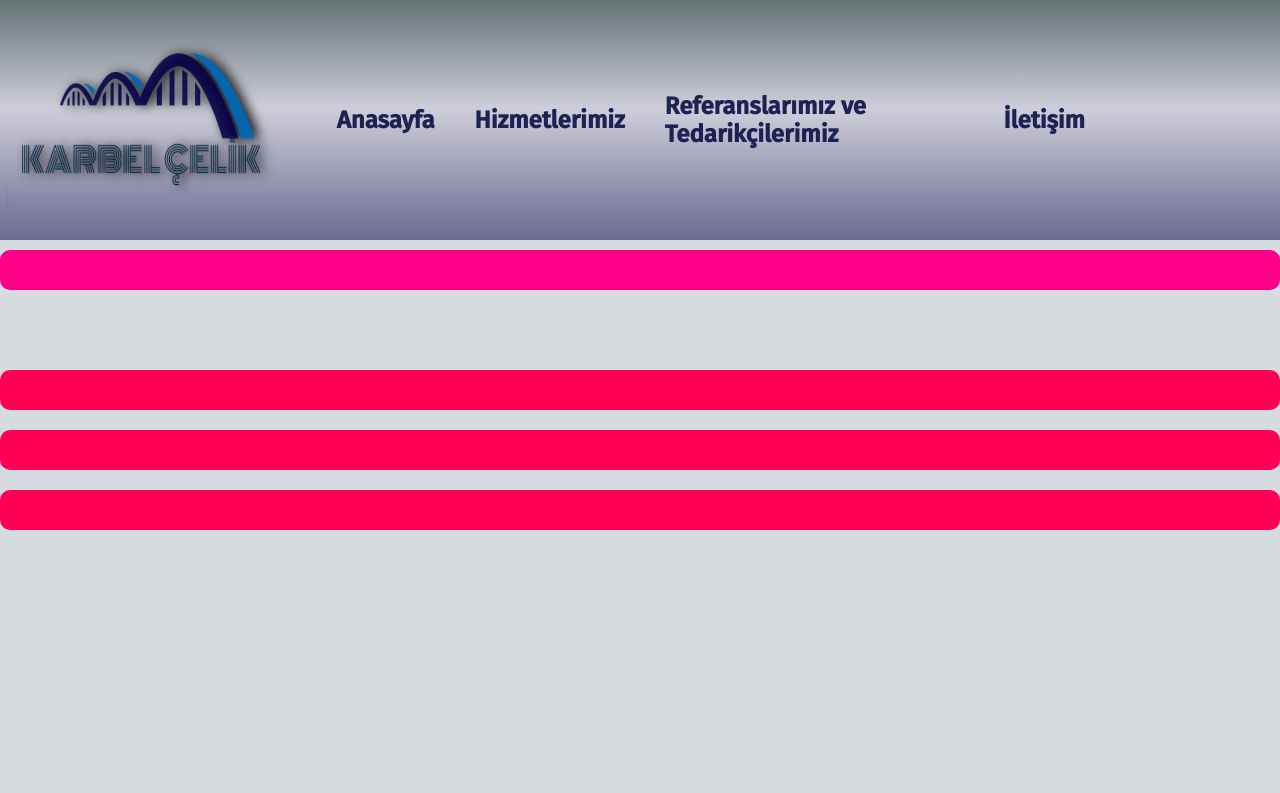
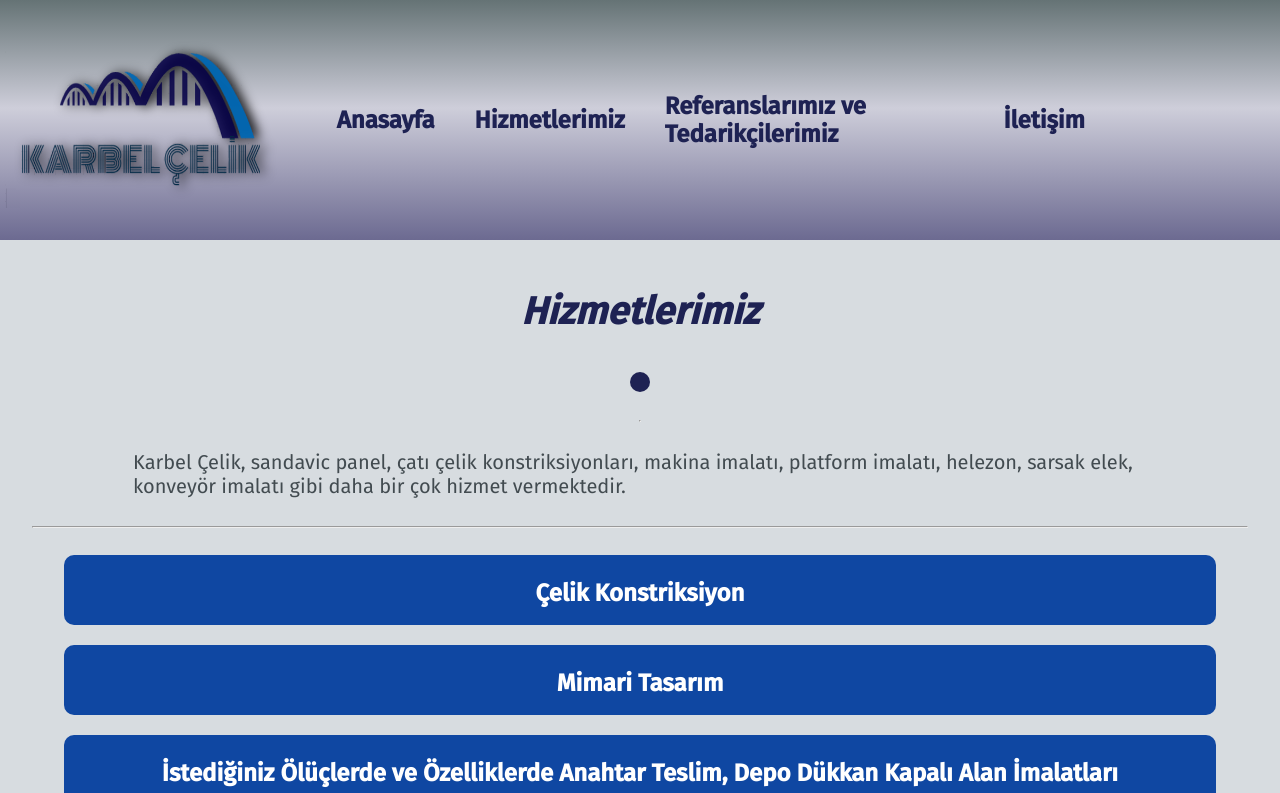
Before and after one commit to pnzrkmpfwgn/client, a Next.js app: page /hizmetlerimiz in a window 1280 px wide. Shown: the top 793 px of the page. Built offline with nearby package versions, Linux system fonts and the light colour scheme.

Commit message:
Finished logical aspects of services and main menu

```diff
--- a/components/accordion/ContentPlaceholder.js
+++ b/components/accordion/ContentPlaceholder.js
@@ -1,33 +1,85 @@
-import { motion } from 'framer-motion';
-import { mix } from 'popmotion';
-import styles from '../../styles/hizmetlerimiz.module.css';
+import { motion, AnimatePresence } from "framer-motion";
+import styles from "../../styles/hizmetlerimiz.module.css";
+import { ServiceData } from "../../data/ServiceData";
+import { useState } from "react";
+import { wrap } from "popmotion";
 
-const randomInt = (min, max) => Math.round(mix(min, max, Math.random()))
-const generateParagraphLength = () => randomInt(5, 20);
-const generateWordLength = () => randomInt(20, 100);
+const swipeConfidenceThreshold = 10000;
+const swipePower = (offset, velocity) => {
+  return Math.abs(offset) * velocity;
+};
 
-const paragraphs = [...Array(3)].map(() => {
-    return [...Array(generateParagraphLength())].map(generateWordLength);
-})
+const variants = {
+  enter: (direction) => {
+    return {
+      x: direction > 0 ? 1000 : -1000,
+      opacity: 0,
+    };
+  },
+  center: {
+    zIndex: 1,
+    x: 0,
+    opacity: 1,
+  },
+  exit: (direction) => {
+    return {
+      zIndex: 0,
+      x: direction < 0 ? 1000 : -1000,
+      opacity: 0,
+    };
+  },
+};
 
-export const Word = ({ width }) => <div className="word" style={{ width }} />;
+export const ContentPlaceholder = ({ index }) => {
+  const [[page, direction], setPage] = useState([0, 0]);
 
-const Paragraph = ({ words }) => (
-    <div className={styles.paragraph}>
-        {words.map(width => (
-            <Word width={width} />
-        ))}
-    </div>
-);
+  const paginate = (newDirection) => {
+    setPage([page + newDirection, newDirection]);
+  };
 
-export const ContentPlaceholder = () => (
+  const imageIndex = wrap(0, ServiceData[index].images.length, page);
+  return (
     <motion.div
-        variants={{ collapsed: { scale: 0.8 }, open: { scale: 1 } }}
-        transition={{ duration: 0.8 }}
-        className={styles.content_placeholder}
+      variants={{ collapsed: { scale: 0.8 }, open: { scale: 1 } }}
+      transition={{ duration: 0.8 }}
+      className={styles.content_placeholder}
     >
-        {paragraphs.map(words => (
-            <Paragraph words={words} />
-        ))}
+      <div className={styles.container}>
+        <AnimatePresence initial={false} custom={direction}>
+          <motion.img
+            className={styles.img}
+            key={page}
+            src={ServiceData[index].images[imageIndex]}
+            custom={direction}
+            variants={variants}
+            initial="enter"
+            animate="center"
+            exit="exit"
+            transition={{
+              x: { type: "spring", stiffness: 300, damping: 30 },
+              opacity: { duration: 0.2 },
+            }}
+            drag="x"
+            dragConstraints={{ left: 0, right: 0 }}
+            dragElastic={1}
+            onDragEnd={(e, { offset, velocity }) => {
+              const swipe = swipePower(offset.x, velocity.x);
+
+              if (swipe < -swipeConfidenceThreshold) {
+                paginate(1);
+              } else if (swipe > swipeConfidenceThreshold) {
+                paginate(-1);
+              }
+            }}
+          />
+        </AnimatePresence>
+        <div className={styles.prev} onClick={() => paginate(-1)}>
+          {">"}
+        </div>
+        <div className={styles.next} onClick={() => paginate(1)}>
+          {">"}
+        </div>
+      </div>
     </motion.div>
-)
+  );
+};
--- a/components/layout/layout.js
+++ b/components/layout/layout.js
@@ -21,7 +21,6 @@ export default function Layout({ children }) {
   //     window.removeEventListener("resize", onResize);
   //   };
   // }, []);
-  console.log(size);
   return (
     <>
       {size ? null : <div ref={ref} className={classes.content} ></div>}
--- a/components/layout/nav/nav.js
+++ b/components/layout/nav/nav.js
@@ -33,7 +33,7 @@ export default function Nav({ visible }) {
 
   return (
     <nav style={style} className={classes.Nav}>
-      <Link href="/">
+      <Link href="/anasayfa">
         <a style={logoStyle}>
           <Image
             title="Karbel Çelik"
@@ -48,7 +48,7 @@ export default function Nav({ visible }) {
       </Link>
       <ul className={classes.links_container}>
         <li>
-          <Link href="/">
+          <Link href="/anasayfa">
             <a
               className={classes.link}
               title="Hakkımızda Linki"
--- a/pages/hizmetlerimiz.js
+++ b/pages/hizmetlerimiz.js
@@ -1,21 +1,24 @@
 import { useState } from "react";
 import { motion, AnimatePresence } from "framer-motion";
 import { ContentPlaceholder } from "../components/accordion/ContentPlaceholder";
-import styles from '../styles/hizmetlerimiz.module.css';
+import { ServiceData } from "../data/ServiceData";
+import { Fragment } from "react/cjs/react.production.min";
+import styles from "../styles/hizmetlerimiz.module.css";
 
-const accordionIds = [0, 1, 2, 3];
-const Accordion = ({ i, expanded, setExpanded }) => {
+const Accordion = ({ i, title, expanded, setExpanded, index }) => {
   const isOpen = i === expanded;
 
   return (
     <>
       <motion.div
-              className={styles.container}
+        className={styles.accordion_container}
         initial={false}
-              animate={{ backgroundColor: isOpen ? "#FF0088" : "#ff0055FF" }}
+        animate={{ backgroundColor: isOpen ? "#0f67a2" : "#0f47a2" }}
         onClick={() => setExpanded(isOpen ? false : i)}
-          />
-          <AnimatePresence initial={false} >
+      >
+        <p className={styles.service_title}>{title}</p>
+      </motion.div>
+      <AnimatePresence initial={false}>
         {isOpen && (
           <motion.section
             className={styles.section}
@@ -25,11 +28,11 @@ const Accordion = ({ i, expanded, setExpanded }) => {
             exit="collapsed"
             variants={{
               open: { opacity: 1, height: "auto" },
-                          collapsed:{opacity:0,height:0}
+              collapsed: { opacity: 0, height: 0 },
             }}
-                      transition={{duration:0.8, ease:[0.04,0.62,0.23,0.98]}}
+            transition={{ duration: 0.8, ease: [0.04, 0.62, 0.23, 0.98] }}
           >
-<ContentPlaceholder />
+            <ContentPlaceholder index={index} />
           </motion.section>
         )}
       </AnimatePresence>
@@ -40,7 +43,50 @@ const Accordion = ({ i, expanded, setExpanded }) => {
 export default function Services() {
   const [expanded, setExpanded] = useState(0);
 
-    return accordionIds.map((i) => (
-        <Accordion i={i} expanded={expanded} setExpanded={setExpanded} />
-    ))
+  return (
+    <>
+      <div
+        style={{
+          display: "flex",
+          flexDirection: "column",
+          justifyContent: "center",
+          alignItems: "center",
+        }}
+      >
+        {" "}
+        <h3
+          title="Hizmetlerimiz Ana Başlığı"
+          id="hizmetlerimiz_ana_başlığı"
+          className={styles.heading}
+        >
+          {" "}
+          Hizmetlerimiz{" "}
+        </h3>
+        <div className={styles.icon_container}>
+          {" "}
+          <i className={"fas fa-wrench fa-3x " + styles.icon}></i>{" "}
+        </div>
+        <hr />
+        <p className={styles.info}>
+          {" "}
+          Karbel Çelik, sandavic panel, çatı çelik konstriksiyonları, makina
+          imalatı, platform imalatı, helezon, sarsak elek, konveyör imalatı gibi
+          daha bir çok hizmet vermektedir.{" "}
+        </p>
+        <hr style={{width:"95%"}} />
+        <br />
+        {ServiceData.map((i, index) => (
+          <Fragment key={index} >
+          <Accordion
+          i={i}
+          index={index}
+          title={i.title}
+          expanded={expanded}
+          setExpanded={setExpanded}
+        />
+        </Fragment>
+        ))}
+      </div>
+    </>
+  );
 }
--- a/styles/hizmetlerimiz.module.css
+++ b/styles/hizmetlerimiz.module.css
@@ -32,12 +32,13 @@
     transform-origin: top center;
   }
 
-  .container {
-    background: #0055ff;
+  .accordion_container {
+    background: #000;
     border-radius: 10px;
+    width: 90%;
     color: white;
     cursor: pointer;
-    height: 40px;
+    height: 70px;
     margin-bottom: 20px;
   }
 
@@ -60,6 +61,84 @@
     overflow: hidden;
   }
 
+  .heading {
+    color: rgb(30, 34, 83);
+    font-size: 38px;
+    font-style: italic;
+    text-align: center;
+    width: 100%;
+  }
+
+  .icon_container {
+    width: 100%;
+    display: flex;
+    justify-content: center;
+    margin-bottom: 20px;
+  }
+
+  .icon {
+    color: white;
+    padding: 10px;
+    border-radius: 50%;
+    background-color: rgb(30, 34, 83);
+  }
+
+  .info {
+    color: rgb(66, 75, 80);
+    width: 80%;
+    margin-left: 10px;
+    font-size: 20px;
+  }
+
+.service_title{
+  text-align: center;
+  font-size:24px;
+  font-weight: bold;
+}
+
+.container{
+  width: 100vw;
+  height: 40vh;
+  overflow: hidden;
+  padding: 0;
+  margin: 0;
+  display: flex;
+  justify-content: center;
+  align-items: center;
+}
+
+.next,
+  .prev {
+    position: absolute;
+    background: white;
+    border-radius: 30px;
+    width: 40px;
+    height: 40px;
+    display: flex;
+    justify-content: center;
+    align-items: center;
+    user-select: none;
+    cursor: pointer;
+    font-weight: bold;
+    font-size: 18px;
+    z-index: 2;
+  }
+
+  .next {
+    right: 300px;
+  }
+
+  .prev {
+    left: 300px;
+    transform: scale(-1);
+  }
+
+  .img {
+    position: absolute;
+    width: 20%;
+    max-width: 100vw;
+  }
+
   @media (max-width: 600px) {
     .content_placeholder {
       padding-left: 20px;
```
Also changed, not shown: data/ServiceData.js (+50 -50 lines), pages/anasayfa.js (+99 -26 lines), styles/anasayfa.module.css (+48 -0 lines). Lines whose indentation alone changed are shown as unchanged.
